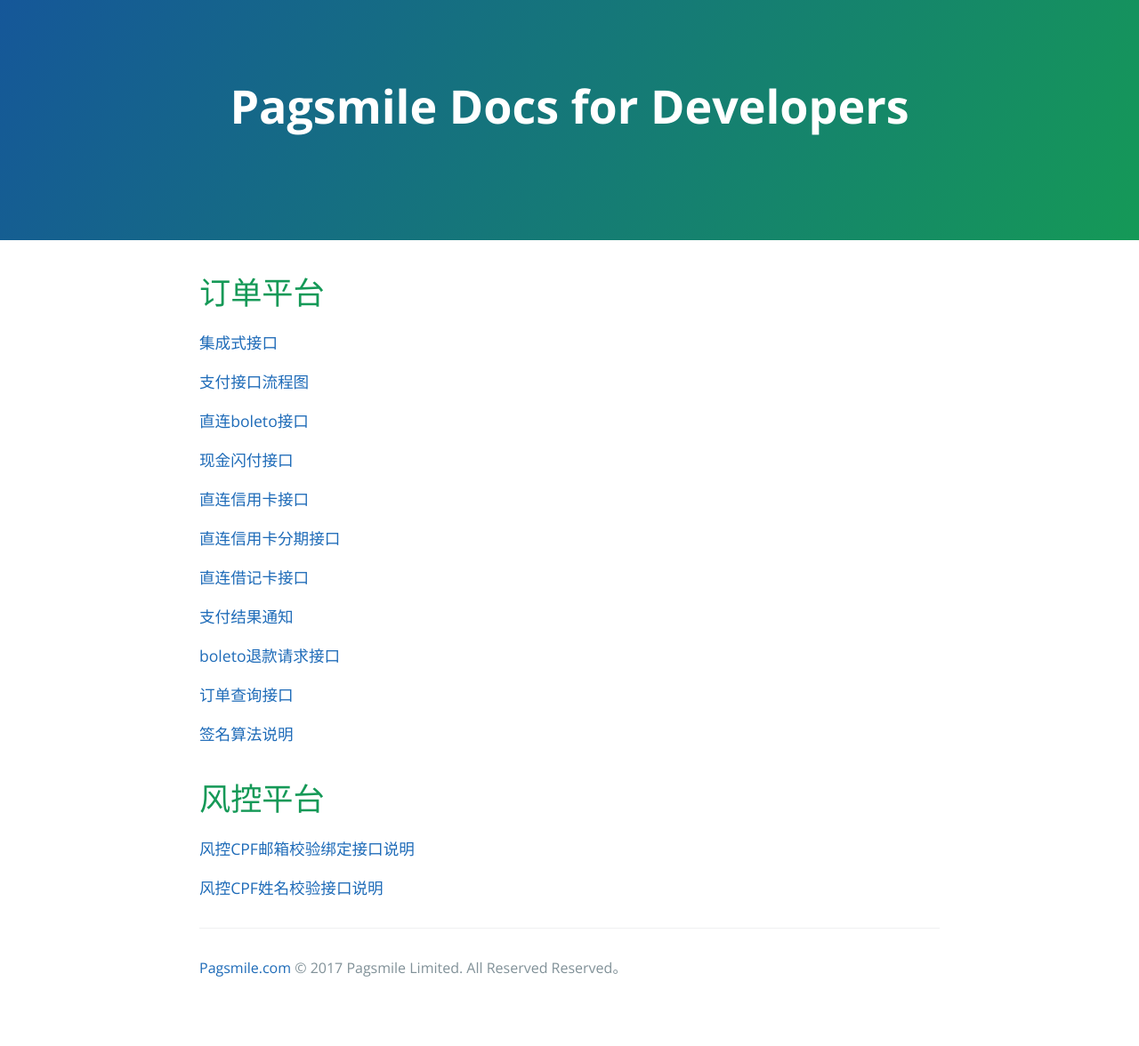
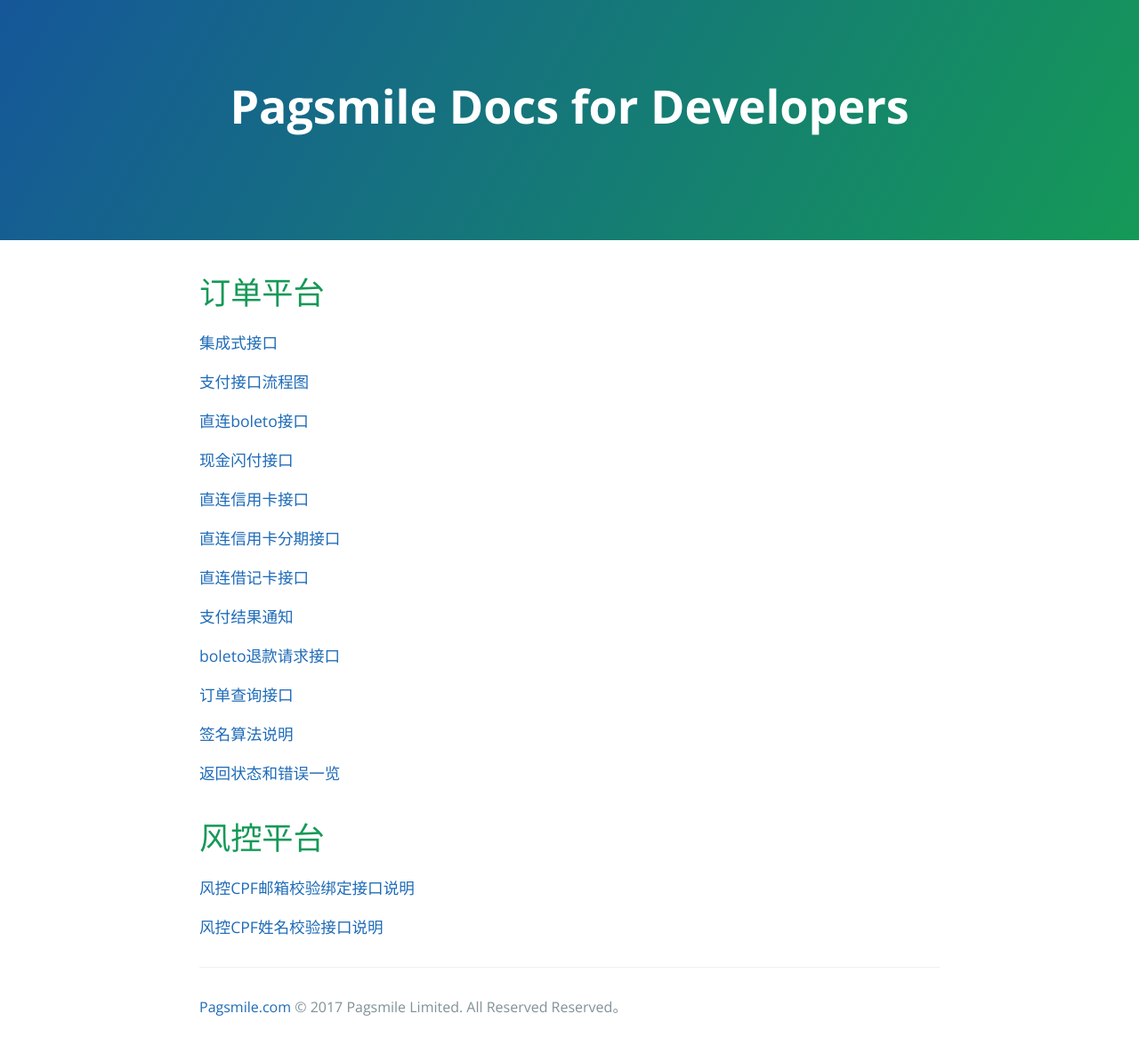
Before and after one commit to pagsmile/pagsmile.github.io, a Jekyll site: the page built from index.md, in a window 1280 px wide. Shown: the whole page at 89% size. Built offline with Jekyll 4.4.1, drawn with Linux system fonts in a browser that asks for light colours; before the commit the page ends 1132 px from its top, so only the background shows below that.

Commit message:
Update index.md

```diff
--- a/index.md
+++ b/index.md
@@ -27,6 +27,8 @@ layout: default
 
 [签名算法说明](api/DriectSign)
 
+[返回状态和错误一览](api/ReturnResult)
+
 # [](#fcontrol)风控平台
 
 [风控CPF邮箱校验绑定接口说明](api/CheckEmailInfo)
```
